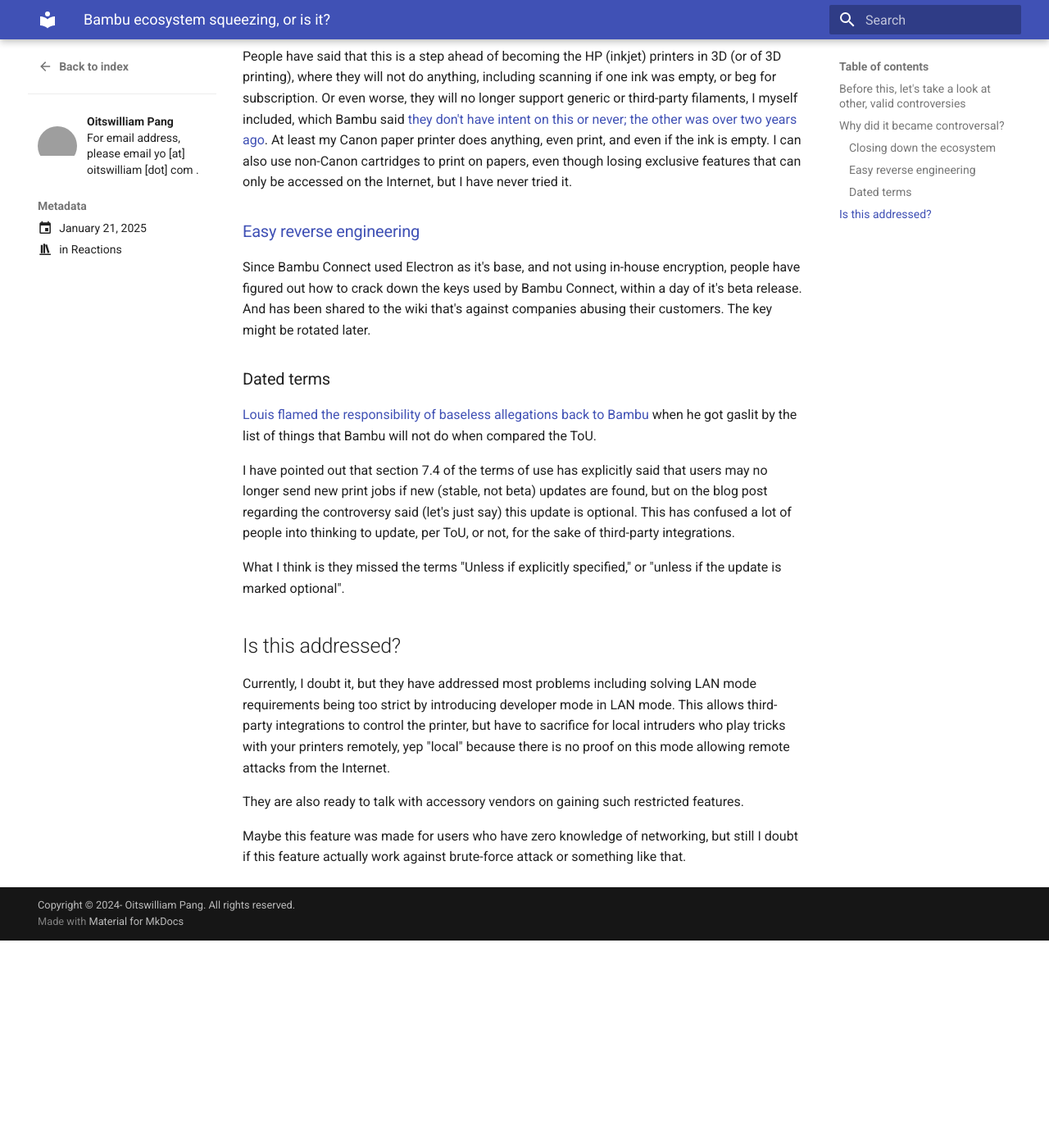
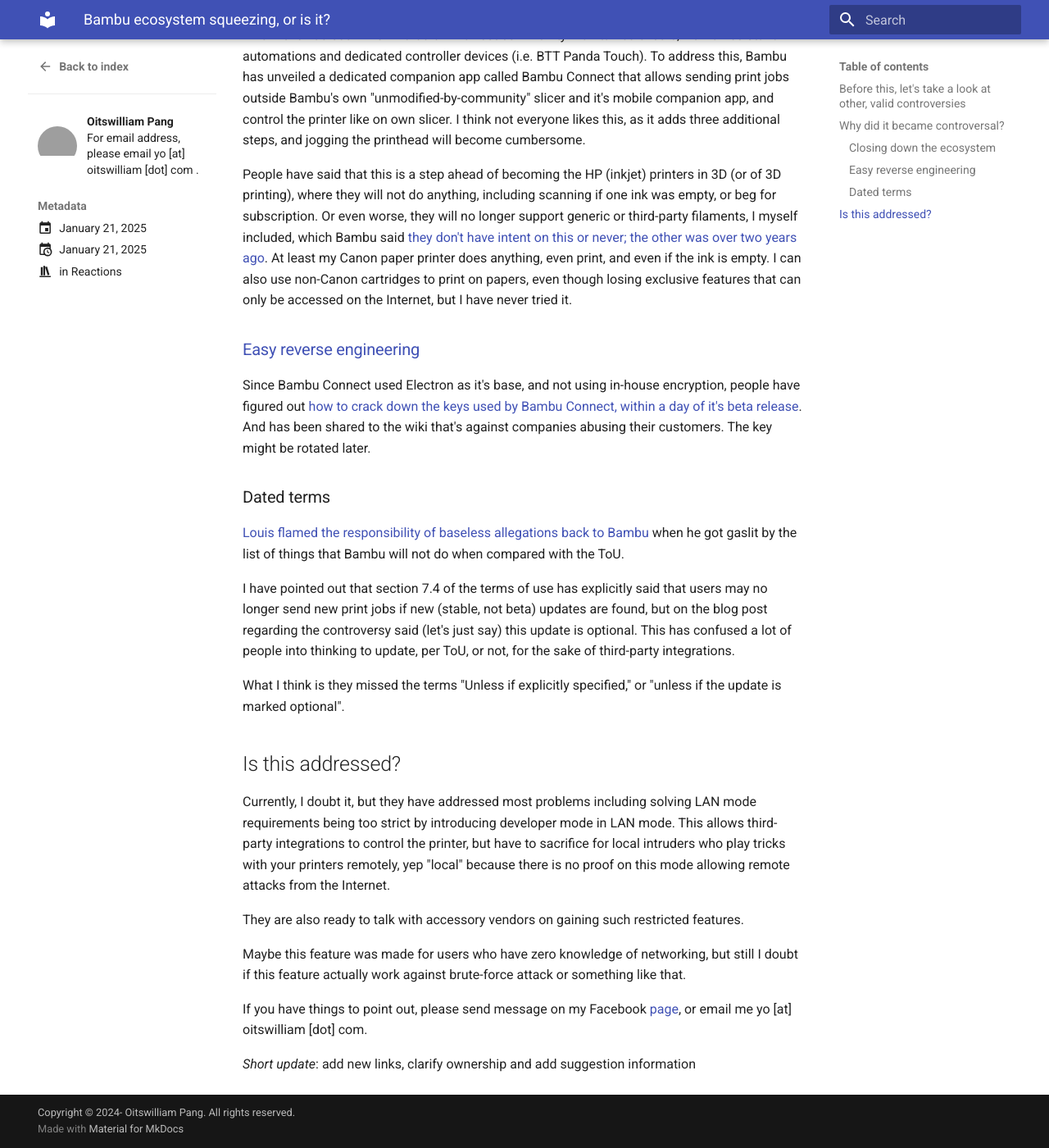
Before and after one commit to Bunny350/blogs, an MkDocs documentation site: the page built from docs/posts/bambu-ecosystem-squeezing.md, in a window 1280 px wide and 1400 px high, scrolled down 1416 px. Shown: the whole window at 82% size. Built offline with MkDocs 1.6.1 and Material for MkDocs 9.7.7, drawn with Linux system fonts in a browser that asks for light colours; before the commit the page ends 2563 px from its top, so only the background shows below that; some of the changed text lies outside the part shown; grey boxes are pictures that could not be loaded.

Commit message:
Short update on bambu-ecosystem-squeezing
Add new links, clarify ownership and add suggestion information

```diff
--- a/docs/posts/bambu-ecosystem-squeezing.md
+++ b/docs/posts/bambu-ecosystem-squeezing.md
@@ -1,6 +1,7 @@
 ---
 date:
   created: 2025-01-21
+  updated: 2025-01-21
 tags:
   - reactions
   - ecosystem
@@ -13,6 +14,8 @@
 # Bambu ecosystem squeezing, or is it?
 
 Today is a talk about not just recent, but what I think is the biggest controversy that's bigger than A1 wire burning; its security enhancements. Bambu claims that this will reduce remote attacks and exposures, and my thought, is in case if someone is stupid enough to open it via port forwarding. But people think it's a step ahead of squeezing the open ecosystem.
+
+- Note that I am a [proud owner of Bambu's A1 Mini 3D printer](https://www.facebook.com/share/v/1Z2qqtiCfu/),  has two Voron printers (V2.3347 and V0.2378), but uses the normal Bambu Studio as it is ok to me. Other printers such as UltiMaker S3 and the *already-dead* idbox 3D printer that uses another slicer called UltiMaker Cura. And I am now designing a self-designed printer that is based of Voron Trident and FrankenVoron Tridex.
 
 ## Before this, let's take a look at other, valid controversies
 
@@ -40,11 +43,11 @@
 
 ### [Easy reverse engineering](https://wiki.rossmanngroup.com/index.php?title=Bambu_Lab_Authorization_Control_System)
 
-Since Bambu Connect used Electron as it's base, and not using in-house encryption, people have figured out how to crack down the keys used by Bambu Connect, within a day of it's beta release. And has been shared to the wiki that's against companies abusing their customers. The key might be rotated later.
+Since Bambu Connect used Electron as it's base, and not using in-house encryption, people have figured out [how to crack down the keys used by Bambu Connect, within a day of it's beta release](https://www.reddit.com/r/BambuLab/comments/1i4k9m2/bambuconnect_has_been_pwned/?rdt=64645). And has been shared to the wiki that's against companies abusing their customers. The key might be rotated later.
 
 ### Dated terms
 
-[Louis flamed the responsibility of baseless allegations back to Bambu](https://www.youtube.com/watch?v=W6MybDJfmmY) when he got gaslit by the list of things that Bambu will not do when compared the ToU.
+[Louis flamed the responsibility of baseless allegations back to Bambu](https://www.youtube.com/watch?v=W6MybDJfmmY) when he got gaslit by the list of things that Bambu will not do when compared with the ToU.
 
 I have pointed out that section 7.4 of the terms of use has explicitly said that users may no longer send new print jobs if new (stable, not beta) updates are found, but on the blog post regarding the controversy said (let's just say) this update is optional. This has confused a lot of people into thinking to update, per ToU, or not, for the sake of third-party integrations.
 
@@ -57,3 +60,7 @@
 They are also ready to talk with accessory vendors on gaining such restricted features.
 
 Maybe this feature was made for users who have zero knowledge of networking, but still I doubt if this feature actually work against brute-force attack or something like that.
+
+If you have things to point out, please send message on my Facebook [page](https://www.facebook.com/officialbunny350/), or email me yo [at] oitswilliam [dot] com.
+
+*Short update*: add new links, clarify ownership and add suggestion information
```
